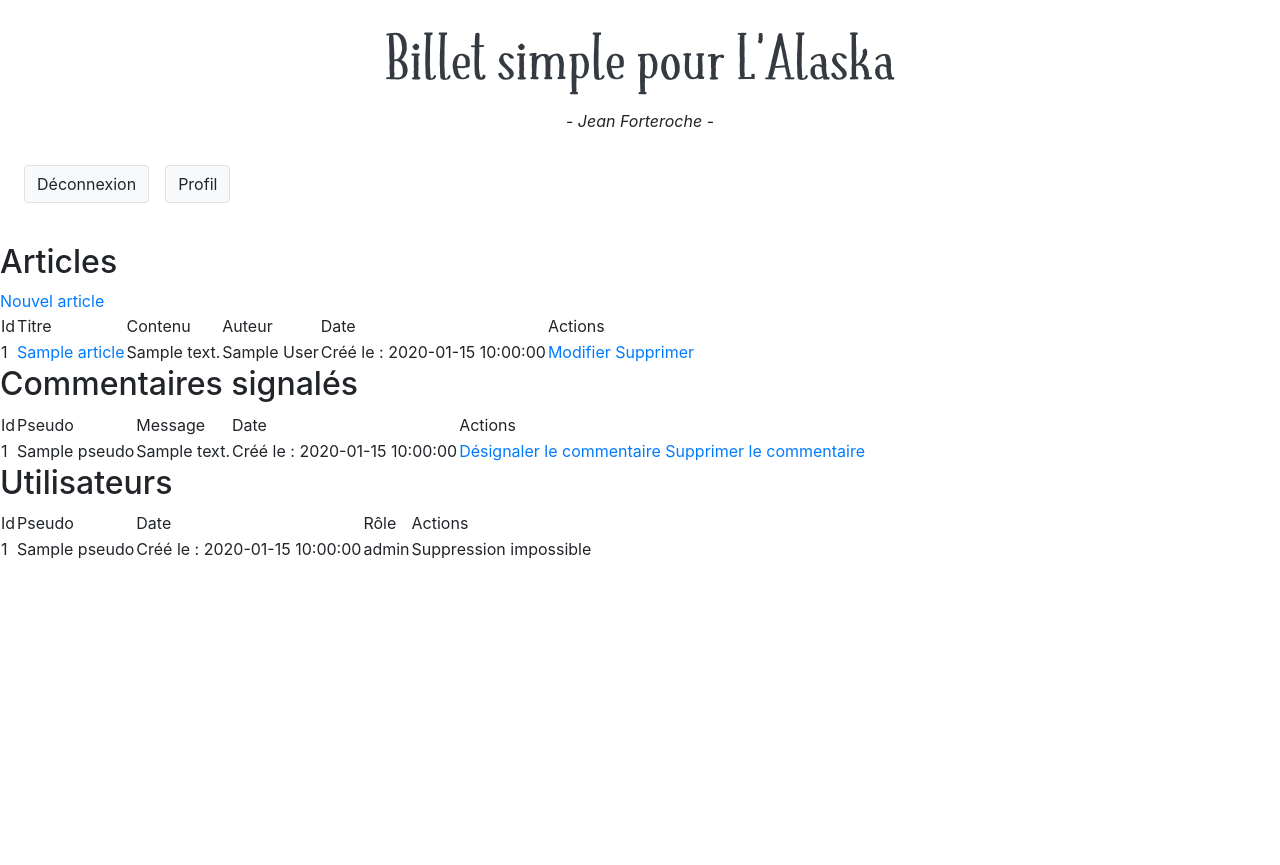
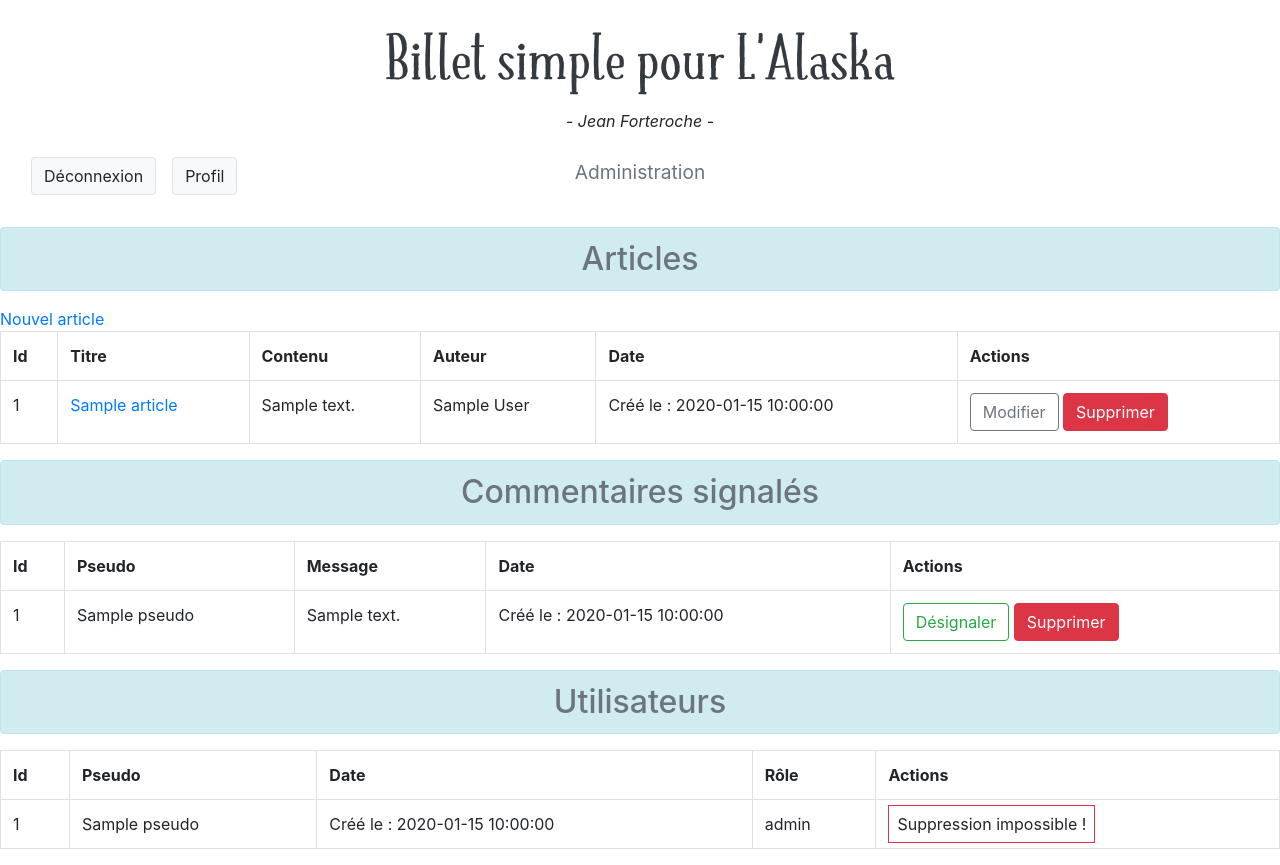
Before and after one commit to LouisDreamsDev/projet-4-Blog-Jean-Forteroche, a PHP site: template templates/administration.php in a window 1280 px wide. Before the commit the page ends 559 px from the top, so only its background shows below. Run offline with PHP 8.4, Linux system fonts and the light colour scheme; the template is opened without the code that fills it: most values are stand-ins (such as "Sample title", 1, 10 or a date in 2020); data that the repository does not hold is empty; some libraries are stand-ins or nearby versions.

Commit message:
css profil, admin, base, form_comment, update_password

```diff
--- a/templates/administration.php
+++ b/templates/administration.php
@@ -5,16 +5,16 @@
 <?= $this->session->show('unflag_comment'); ?>
 <?= $this->session->show('delete_comment'); ?>
 <?= $this->session->show('delete_user'); ?>
-<h2>Articles</h2>
+<h2 class="alert alert-info text-center text-muted">Articles</h2>
 <a href="../public/index.php?route=addArticle">Nouvel article</a>
-<table>
+<table class="table table-bordered">
     <tr>
-        <td>Id</td>
-        <td>Titre</td>
-        <td>Contenu</td>
-        <td>Auteur</td>
-        <td>Date</td>
-        <td>Actions</td>
+        <th scope="col">Id</th>
+        <th scope="col">Titre</th>
+        <th scope="col">Contenu</th>
+        <th scope="col">Auteur</th>
+        <th scope="col">Date</th>
+        <th scope="col">Actions</th>
     </tr>
     <?php
     foreach ($articles as $article)
@@ -27,8 +27,8 @@
             <td><?= htmlspecialchars($article->getAuthor());?></td>
             <td>Créé le : <?= htmlspecialchars($article->getCreatedAt());?></td>
             <td>
-                <a href="../public/index.php?route=editArticle&articleId=<?= $article->getId(); ?>">Modifier</a>
-                <a href="../public/index.php?route=deleteArticle&articleId=<?= $article->getId(); ?>">Supprimer</a>
+                <a class="btn btn-outline-secondary" href="../public/index.php?route=editArticle&articleId=<?= $article->getId(); ?>">Modifier</a>
+                <a class="btn btn-danger" href="../public/index.php?route=deleteArticle&articleId=<?= $article->getId(); ?>">Supprimer</a>
             </td>
         </tr>
         <?php
@@ -36,14 +36,14 @@
     ?>
 </table>
 
-<h2>Commentaires signalés</h2>
-<table>
+<h2 class="alert alert-info text-center text-muted">Commentaires signalés</h2>
+<table class="table table-bordered">
     <tr>
-        <td>Id</td>
-        <td>Pseudo</td>
-        <td>Message</td>
-        <td>Date</td>
-        <td>Actions</td>
+        <th scope="col">Id</th>
+        <th scope="col">Pseudo</th>
+        <th scope="col">Message</th>
+        <th scope="col">Date</th>
+        <th scope="col">Actions</th>
     </tr>
     <?php
     foreach ($comments as $comment)
@@ -55,8 +55,8 @@
             <td><?= substr(htmlspecialchars($comment->getContent()), 0, 150);?></td>
             <td>Créé le : <?= htmlspecialchars($comment->getCreatedAt());?></td>
             <td>
-                <a href="../public/index.php?route=unflagComment&commentId=<?= $comment->getId(); ?>">Désignaler le commentaire</a>
-                <a href="../public/index.php?route=deleteComment&commentId=<?= $comment->getId(); ?>">Supprimer le commentaire</a>
+                <a class="btn btn-outline-success" href="../public/index.php?route=unflagComment&commentId=<?= $comment->getId(); ?>">Désignaler</a>
+                <a class="btn btn-danger" href="../public/index.php?route=deleteComment&commentId=<?= $comment->getId(); ?>">Supprimer</a>
             </td>
         </tr>
         <?php
@@ -64,14 +64,14 @@
     ?>
 </table>
 
-<h2>Utilisateurs</h2>
-<table>
+<h2 class="alert alert-info text-center text-muted">Utilisateurs</h2>
+<table class="table table-bordered">
     <tr>
-        <td>Id</td>
-        <td>Pseudo</td>
-        <td>Date</td>
-        <td>Rôle</td>
-        <td>Actions</td>
+        <th scope="col">Id</th>
+        <th scope="col">Pseudo</th>
+        <th scope="col">Date</th>
+        <th scope="col">Rôle</th>
+        <th scope="col">Actions</th>
     </tr>
     <?php
     foreach ($users as $user)
@@ -86,11 +86,11 @@
                 <?php
                 if($user->getRole() != 'admin') {
                 ?>
-                <a href="../public/index.php?route=deleteUser&userId=<?= $user->getId(); ?>">Supprimer</a>
+                <a class="btn btn-danger" href="../public/index.php?route=deleteUser&userId=<?= $user->getId(); ?>">Supprimer</a>
                 <?php }
                 else {
                     ?>
-                Suppression impossible
+                <span class="border border-danger p-2">Suppression impossible !<span>
                 <?php
                 }
                 ?>
--- a/templates/base.php
+++ b/templates/base.php
@@ -19,11 +19,14 @@
     if ($this->session->get('pseudo'))
     {
         ?>
-        <div class="container d-flex p-2 bd-highlight">
+        <div class="container d-flex justify-content-start">
             <a href="../public/index.php?route=logout" class="btn btn-light border rounded">Déconnexion</a>
             <a href="../public/index.php?route=profile" class="btn btn-light border rounded">Profil</a>
         </div>
-        <div class="container d-flex p-2 bd-highlight justify-content-end">
+        <div class="text-muted d-flex justify-content-center">
+            <h4 class="text-nowrap"><small><?= $this->title ?></small></h4>
+        </div>
+        <div class="container d-flex justify-content-end">
         <?php if($this->session->get('role') === 'admin')
         { ?>
             <a href="../public/index.php?route=addArticle" class="btn btn-light border rounded">Nouvel article</a>
@@ -37,7 +40,7 @@
     else
     {
         ?>
-        <div class="container d-flex p-2 bd-highlight justify-content-end">
+        <div class="container d-flex justify-content-end mr-0">
             <a href="../public/index.php?route=login" class="btn btn-light border">Connexion</a>
             <a href="../public/index.php?route=register" class="btn btn-light border">Inscription</a>
         </div>
--- a/templates/form_comment.php
+++ b/templates/form_comment.php
@@ -5,7 +5,7 @@ $submit = $route === 'addComment' ? 'Ajouter' : 'Mettre à jour';
 
 <form method="post" action="../public/index.php?route=<?= $route; ?>&articleId=<?= htmlspecialchars($article->getId()); ?>">
     <div class="form-group">
-        <label for="pseudo"></label>
+        <label for="pseudo">Pseudo</label>
         <br>
         <input class="form-control" type="text" id="pseudo" name="pseudo" value="<?= $this->session->get('pseudo') ?>"readonly>
         <br>
```
Also changed, not shown: templates/edit_article.php (+2 -5 lines), templates/form_article.php (deleted, +0 -16 lines), templates/profile.php (+7 -5 lines), templates/update_password.php (+5 -2 lines).
